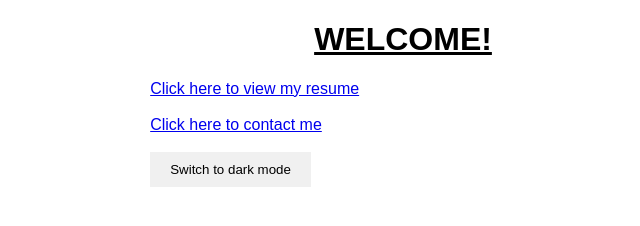
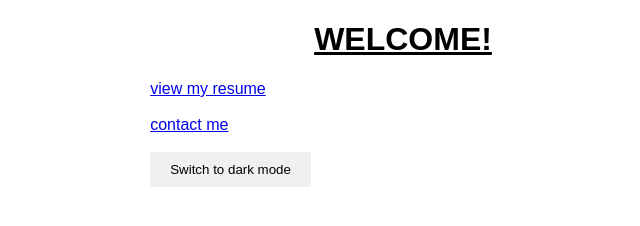
Before and after one commit to dilip93849/dilip93849, a plain HTML site: page index.html in a window 1280 px wide. Shown: the whole page, without its empty margins (237-877 px from the left). Drawn offline with Linux system fonts and the light colour scheme.

Commit message:
Update index.html

```diff
--- a/index.html
+++ b/index.html
@@ -8,10 +8,10 @@
 </head>
 <body>
     <h1>WELCOME!</h1>
-    <a href="resume.html">Click here to view my resume</a>
+    <a href="resume.html">view my resume</a>
     <br>
     <br>
-    <a href="contact.html">Click here to contact me</a>
+    <a href="contact.html">contact me</a>
     <br><br>
     <button onclick="toggleMode()">Switch to dark mode</button>
     <script src="script.js"></script>
```
